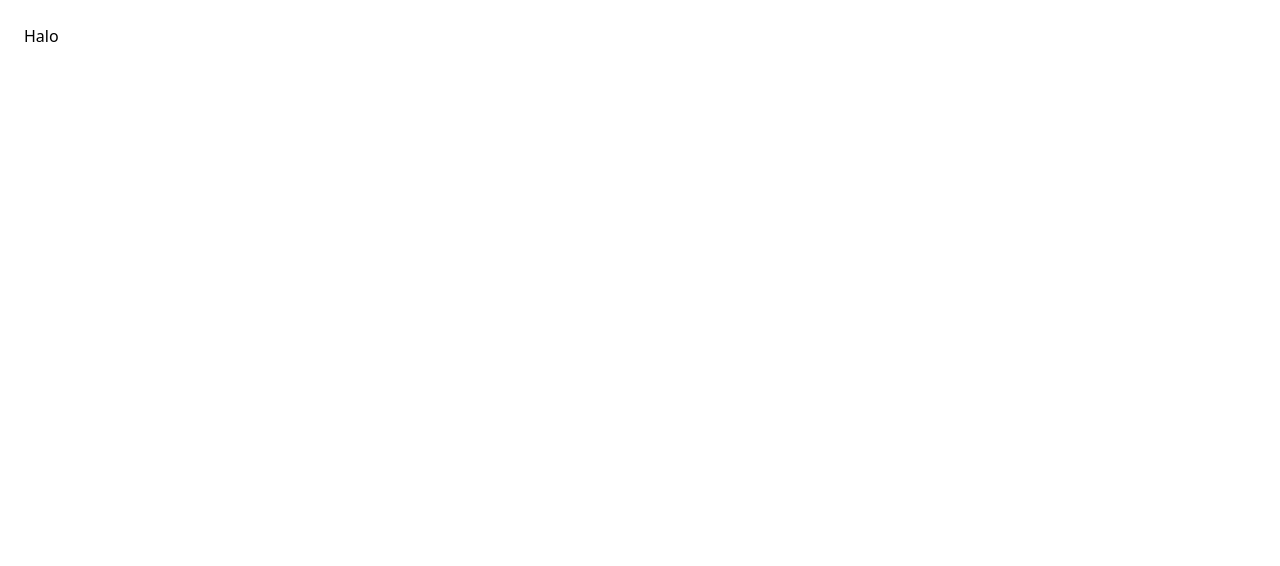
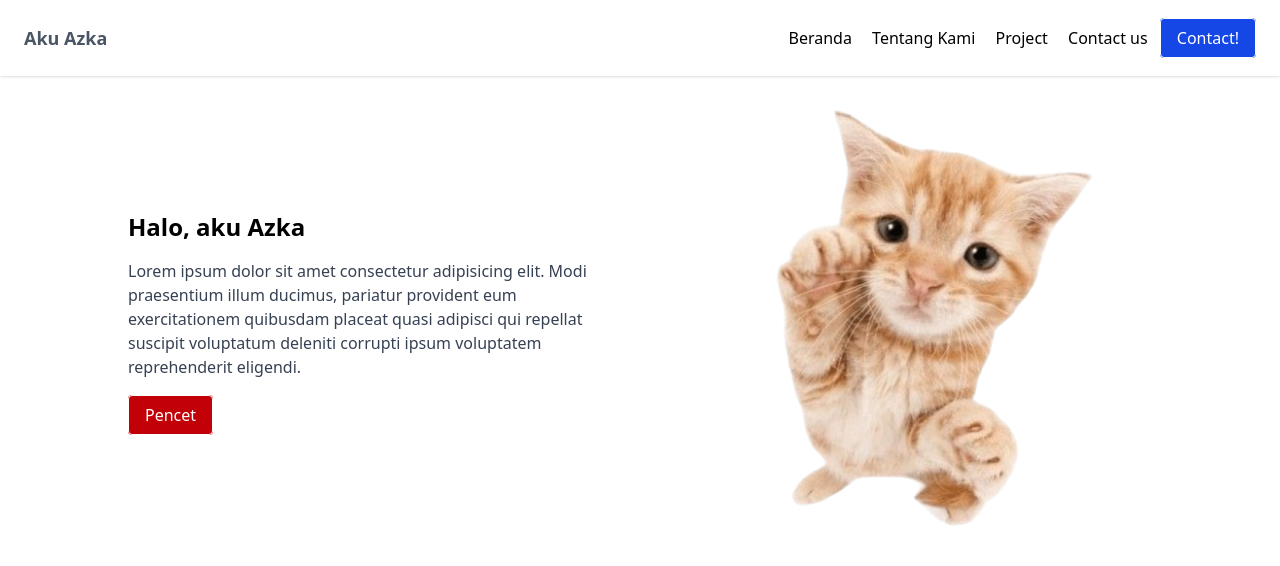
Before and after one commit to Delayyy14/Learn-Tailwind, a website built with Vite: page index.html in a window 1280 px wide. Built offline with nearby package versions, Linux system fonts and the light colour scheme.

Commit message:
Tailwind

```diff
--- a/index.html
+++ b/index.html
@@ -6,7 +6,45 @@
     <title>Tailwind Test</title>
     <link rel="stylesheet" href="style.css">
 </head>
-<body class="m-6">
-    <h1 class="">Halo</h1>
+<body>
+<header class="bg-white shadow sticky top-0 z-50"><!-- Sticky di atas agar saat di scrool navbar masih tetap di atas tidak tenggelam ke scrool -->
+  <div class="flex flex-col sm:flex-row items-center justify-between p-6 mx-auto"> <!--untuk nvbar agar flexsibel-->
+
+    <!-- Kiri: Identitas -->
+    <div class="text-center sm:text-left"> <!-- Ai -->
+      <p class="text-gray-600 text-lg  font-bold">Aku Azka</p> <!--No Ai-->
+    </div>
+
+    <!-- Kanan: Nav -->
+    <div>
+        <a href="#" class="text-black justify-between p-2 items-center">Beranda</a><!--No Ai-->
+        <a href="#" class="text-black justify-between p-2 items-center">Tentang Kami</a><!--No Ai-->
+        <a href="#" class="text-black justify-between p-2 items-center">Project</a><!--No Ai-->
+        <a href="#" class="text-black justify-between p-2 items-center">Contact us</a><!--No Ai-->
+      <a href="#"
+        class="text-white bg-blue-700 p-4 py-2 rounded hover:bg-white hover:text-blue-700 transition duration-500 ease border">
+        Contact!
+      </a><!--No Ai-->
+    </div>
+  </div>
+</header>
+ <div class="max-w-5xl mx-auto flex flex-col md:flex-row items-center gap-10"><!--Ai-->
+
+    <!-- Kiri: Teks -->
+    <div class="md:w-1/2">
+      <h2 class="text-2xl font-bold mb-4">Halo, aku Azka</h2><!--No Ai-->
+      <p class="text-gray-700"><!--No Ai-->
+        Lorem ipsum dolor sit amet consectetur adipisicing elit. Modi praesentium illum ducimus, pariatur provident eum exercitationem quibusdam placeat quasi adipisci qui repellat suscipit voluptatum deleniti corrupti ipsum voluptatem reprehenderit eligendi.
+      </p><br>
+      <a href="#" class="border p-4 py-2 text-white bg-red-700 hover:bg-white hover:text-red-700 transition duration-400 ease rounded">Pencet</a>
+    </div>
+
+    <!-- Kanan: Gambar -->
+    <div>
+      <img src="cat.png" alt="Gambar Kucing"/><!--No Ai-->
+    </div>
+
+  </div>
+
 </body>
 </html>
```
Also changed, not shown: cat.png (added).
